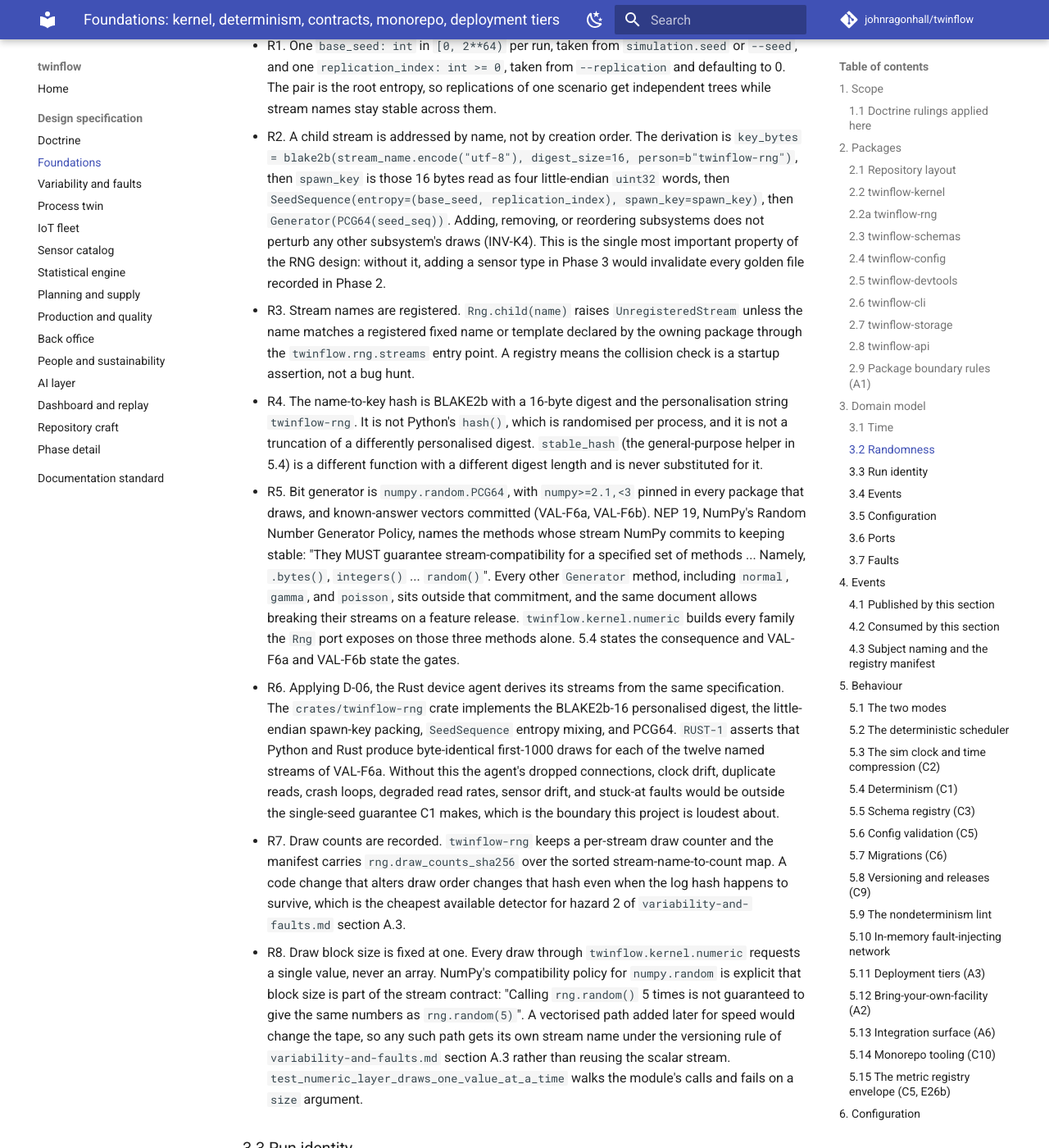
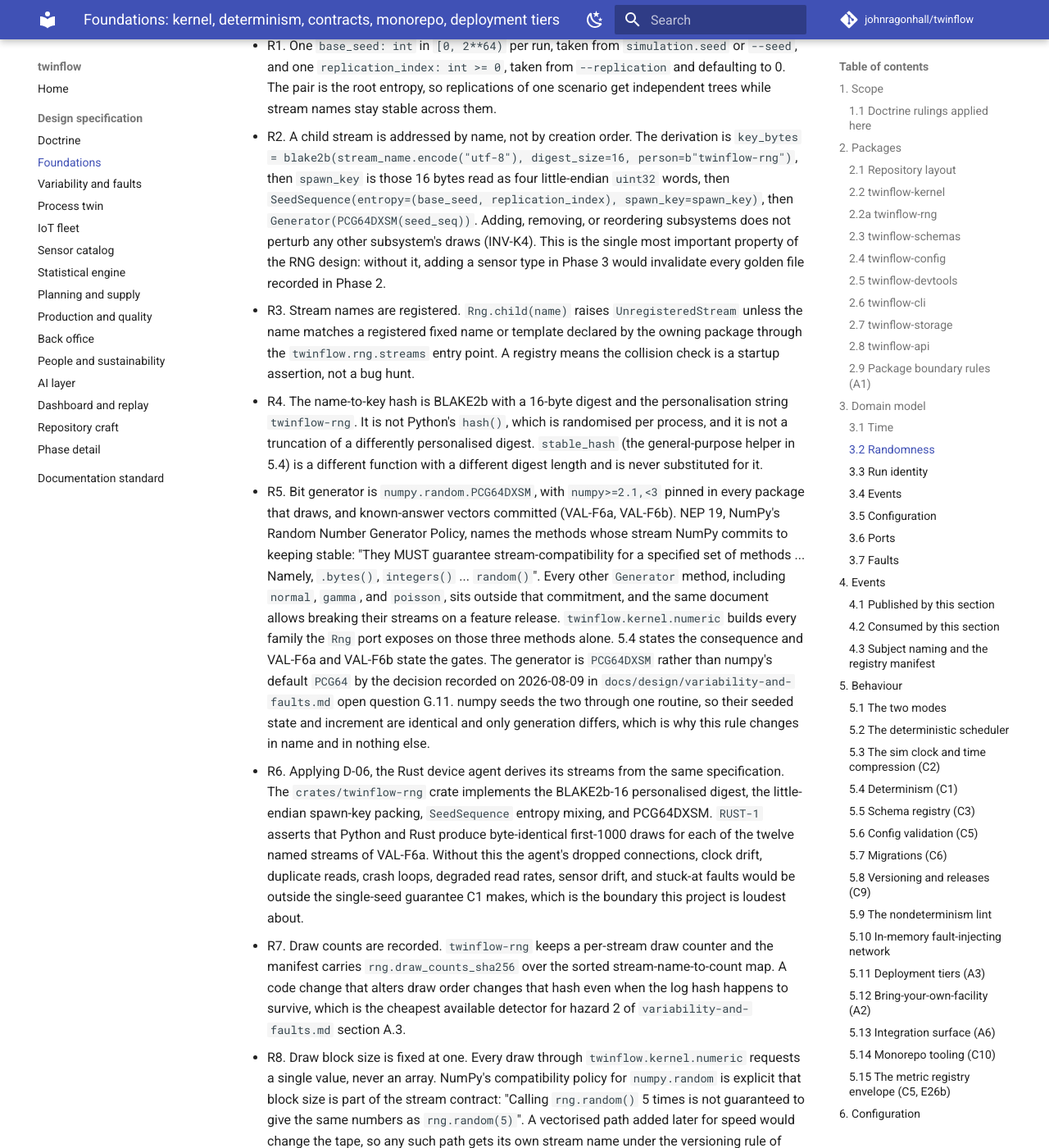
Before and after one commit to johnragonhall/twinflow, an MkDocs documentation site: the page built from docs/design/foundations.md, in a window 1280 px wide and 1400 px high, scrolled down 14403 px. Shown: the whole window at 82% size. Built offline with MkDocs 1.6.1 and Material for MkDocs 9.7.7, drawn with Linux system fonts in a browser that asks for light colours; comment, search, counter and statistics services are not loaded; some of the changed text lies outside the part shown.

Commit message:
fix(design): carry the bit-generator change through every section that names it
FIX
- foundations, fleet, roadmap, and twin-core all named the superseded generator
- the fleet gate and the twin open question both point at the new contract

```diff
--- a/docs/design/foundations.md
+++ b/docs/design/foundations.md
@@ -267,7 +267,7 @@ reason 5.4 gives. `TFD017` enforces the restriction statically, and `draw_counts
 through `twinflow.kernel.numeric`, which is what makes `rng.draw_counts_sha256` a complete record
 of a run's draw order rather than a partial one.
 
-The matching Rust crate `crates/twinflow-rng` implements `derive_spawn_key` and the PCG64 stream
+The matching Rust crate `crates/twinflow-rng` implements `derive_spawn_key` and the PCG64DXSM stream
 from the same specification, which is what D-06 requires so the Rust device agent's jitter, drift,
 and fault draws come from the run seed like everything else. `RUST-1` (7.3) is the cross-language
 known-answer gate.
@@ -506,7 +506,7 @@ section can see what the manifest records. Where the two differ, that file wins.
   `key_bytes = blake2b(stream_name.encode("utf-8"), digest_size=16, person=b"twinflow-rng")`, then
   `spawn_key` is those 16 bytes read as four little-endian `uint32` words, then
   `SeedSequence(entropy=(base_seed, replication_index), spawn_key=spawn_key)`, then
-  `Generator(PCG64(seed_seq))`. Adding, removing, or reordering subsystems does not perturb any
+  `Generator(PCG64DXSM(seed_seq))`. Adding, removing, or reordering subsystems does not perturb any
   other subsystem's draws (INV-K4). This is the single most important property of the RNG design:
   without it, adding a sensor type in Phase 3 would invalidate every golden file recorded in
   Phase 2.
@@ -518,7 +518,7 @@ section can see what the manifest records. Where the two differ, that file wins.
   `twinflow-rng`. It is not Python's `hash()`, which is randomised per process, and it is not a
   truncation of a differently personalised digest. `stable_hash` (the general-purpose helper in
   5.4) is a different function with a different digest length and is never substituted for it.
-- R5. Bit generator is `numpy.random.PCG64`, with `numpy>=2.1,<3` pinned in every package that
+- R5. Bit generator is `numpy.random.PCG64DXSM`, with `numpy>=2.1,<3` pinned in every package that
   draws, and known-answer vectors committed (VAL-F6a, VAL-F6b). NEP 19, NumPy's Random Number
   Generator Policy, names the methods whose stream NumPy commits to keeping stable: "They MUST
   guarantee stream-compatibility for a specified set of methods ... Namely, `.bytes()`,
@@ -526,10 +526,13 @@ section can see what the manifest records. Where the two differ, that file wins.
   `poisson`, sits outside that commitment, and the same document allows breaking their streams on a
   feature release. `twinflow.kernel.numeric` builds every family the `Rng` port
   exposes on those three methods alone. 5.4 states the consequence and VAL-F6a and VAL-F6b state
-  the gates.
+  the gates. The generator is `PCG64DXSM` rather than numpy's default `PCG64` by the decision
+  recorded on 2026-08-09 in `docs/design/variability-and-faults.md` open question G.11. numpy
+  seeds the two through one routine, so their seeded state and increment are identical and only
+  generation differs, which is why this rule changes in name and in nothing else.
 - R6. Applying D-06, the Rust device agent derives its streams from the same specification. The
   `crates/twinflow-rng` crate implements the BLAKE2b-16 personalised digest, the little-endian
-  spawn-key packing, `SeedSequence` entropy mixing, and PCG64. `RUST-1` asserts that Python and
+  spawn-key packing, `SeedSequence` entropy mixing, and PCG64DXSM. `RUST-1` asserts that Python and
   Rust produce byte-identical first-1000 draws for each of the twelve named streams of VAL-F6a.
   Without this the agent's dropped connections, clock drift, duplicate reads, crash loops,
   degraded read rates, sensor drift, and stuck-at faults would be outside the single-seed
```
Also changed, not shown: CHANGELOG.md (+1 -0 lines), docs/design/iot-fleet.md (+2 -2 lines), docs/design/roadmap.md (+1 -1 lines), docs/design/twin-core.md (+1 -1 lines).
